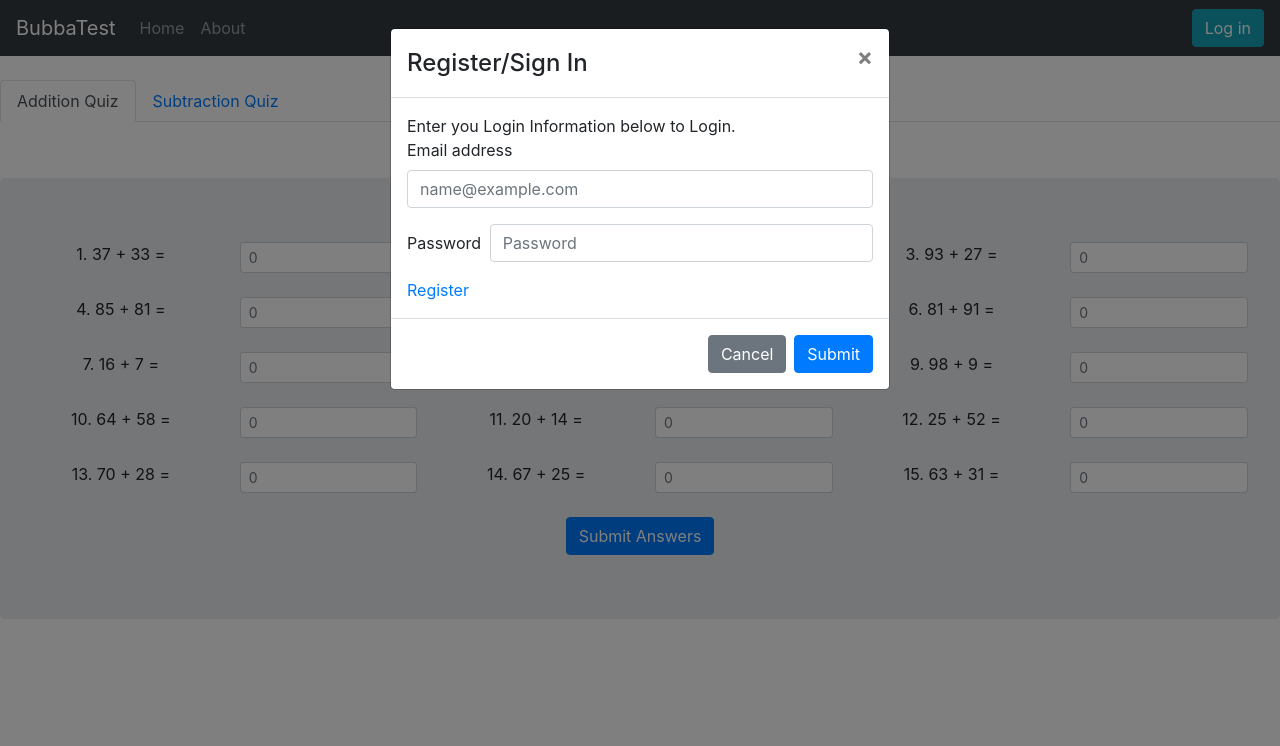
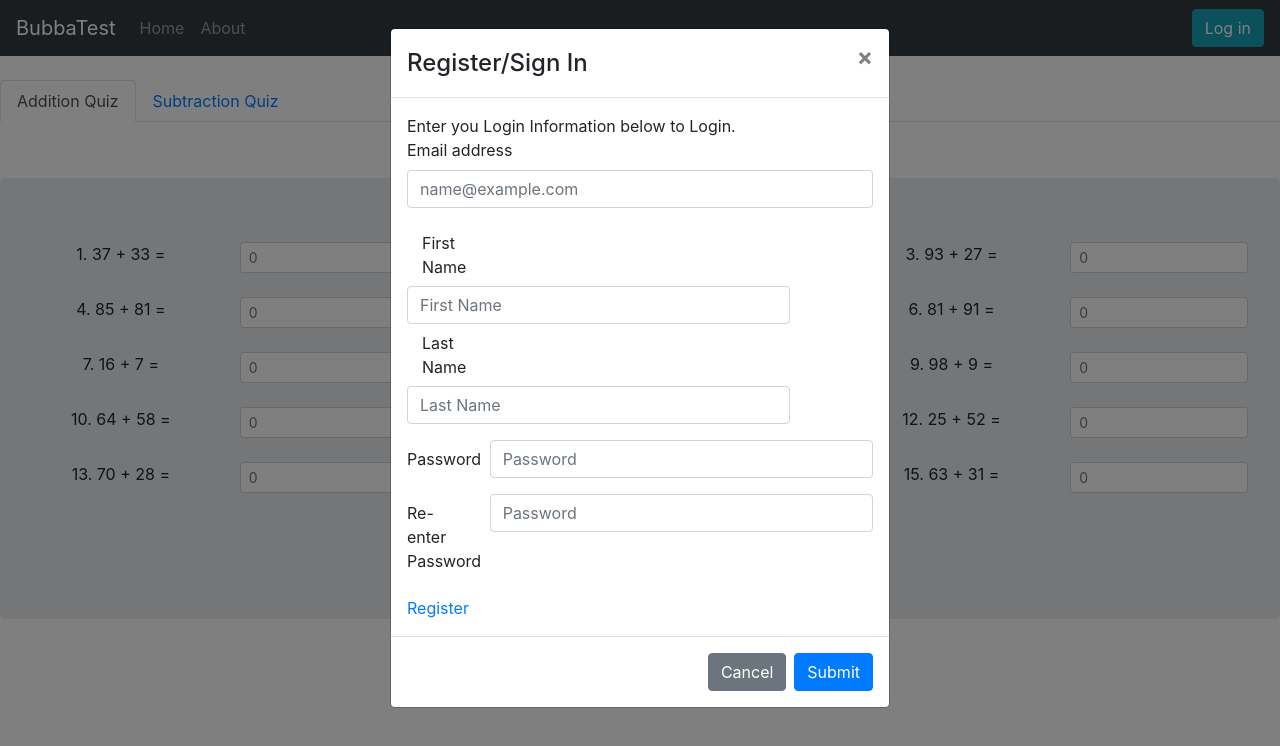
Before and after one commit to bearados/bubba, a React (Create React App) app in the folder client/: page / in a window 1280 px wide. Both pictures are taken after a click on the button "Log in". Shown: the top 746 px of the page. Built offline with nearby package versions, Linux system fonts and the light colour scheme.

Commit message:
Form updates

```diff
--- a/client/src/components/Navigation.js
+++ b/client/src/components/Navigation.js
@@ -32,10 +32,26 @@ const Navigation = () => {
               <Form.Control type="email" placeholder="name@example.com" />
             </Form.Group>
             <Form.Group as={Row} className="mb-3" controlId="formPlaintextPassword">
-            <Form.Label column sm="2">Password</Form.Label>
-            <Col sm="10">
-              <Form.Control type="password" placeholder="Password" />
-            </Col>
+              <Col sm="10">
+                <Form.Label column sm="2" for="firstname">First Name</Form.Label>
+                <Form.Control type="text" id="firstname" placeholder="First Name" />
+              </Col>
+              <Col sm="10">
+                <Form.Label column sm="2" for="lastname">Last Name</Form.Label>
+                <Form.Control type="text" id="lastname" placeholder="Last Name" />
+              </Col>
+            </Form.Group>
+            <Form.Group as={Row} className="mb-3" controlId="formPlaintextPassword">
+              <Form.Label column sm="2">Password</Form.Label>
+              <Col sm="10">
+                <Form.Control type="password" placeholder="Password" />
+              </Col>
+            </Form.Group>
+            <Form.Group as={Row} className="mb-3" controlId="formPlaintextPassword">
+              <Form.Label column sm="2">Re-enter Password</Form.Label>
+              <Col sm="10">
+                <Form.Control type="password" placeholder="Password" />
+              </Col>
             </Form.Group>
             </Form>
           <a href="/registration">Register</a>
```
